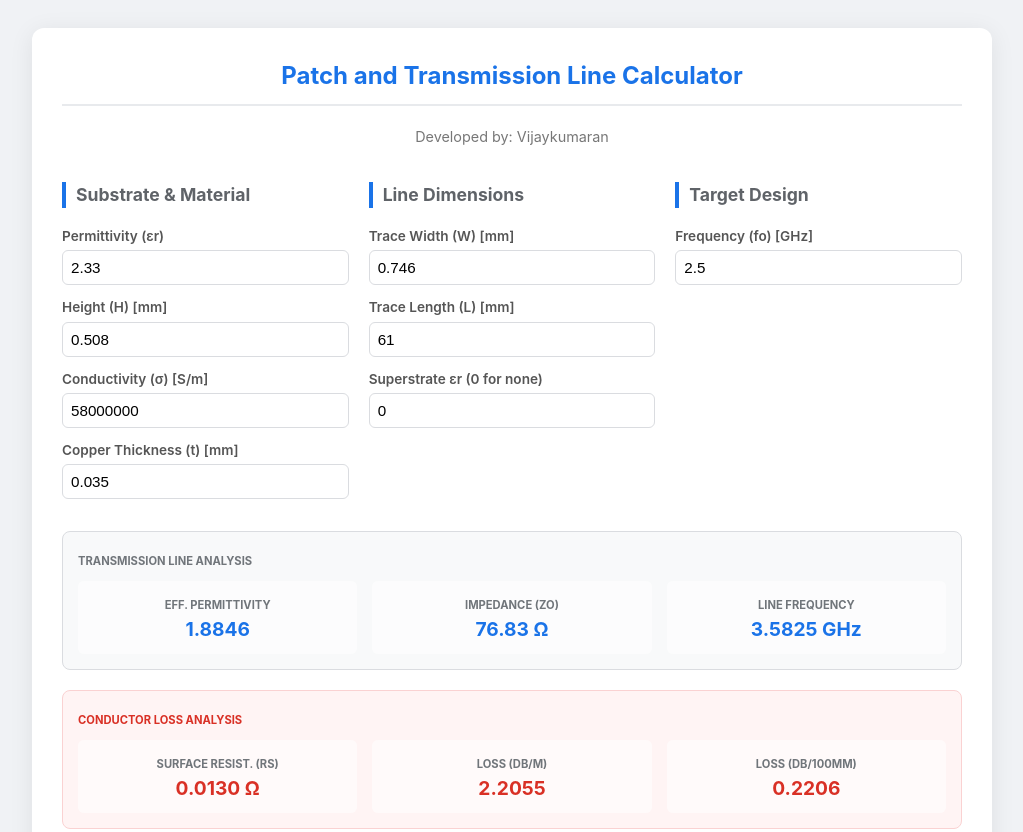
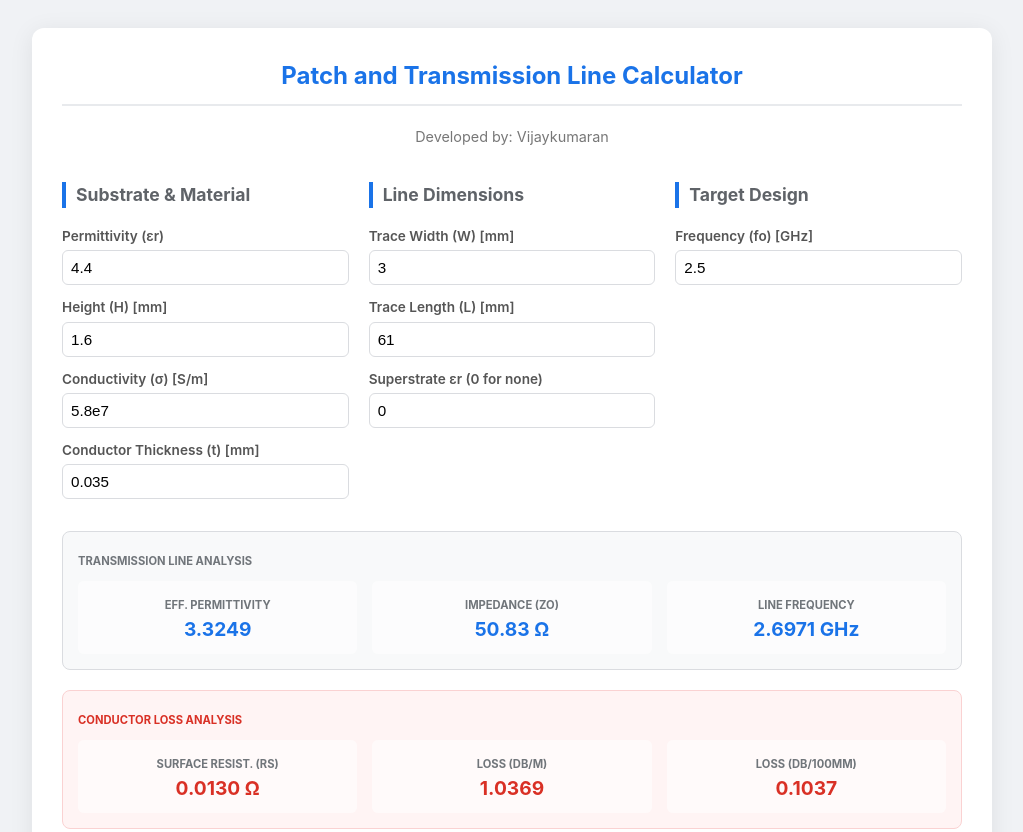
Before and after one commit to Viji912/Line-Calculator, a plain HTML site: page index.html in a window 1280 px wide. Shown: the top 832 px of the page, without its empty margins (128-1151 px from the left). Drawn offline with Linux system fonts and the light colour scheme.

Commit message:
Update index.html

```diff
--- a/index.html
+++ b/index.html
@@ -38,18 +38,18 @@
             <h3>Substrate & Material</h3>
             <div class="input-group">
                 <label>Permittivity (εr)</label>
-                <input type="number" id="er" value="2.33" step="0.01" oninput="calculate()">
+                <input type="number" id="er" value="4.4" step="0.01" oninput="calculate()">
             </div>
             <div class="input-group">
                 <label>Height (H) [mm]</label>
-                <input type="number" id="h" value="0.508" step="0.001" oninput="calculate()">
+                <input type="number" id="h" value="1.6" step="0.001" oninput="calculate()">
             </div>
             <div class="input-group">
                 <label>Conductivity (σ) [S/m]</label>
-                <input type="number" id="sig" value="58000000" oninput="calculate()">
+                <input type="number" id="sig" value="5.8e7" step="any" oninput="calculate()">
             </div>
             <div class="input-group">
-                <label>Copper Thickness (t) [mm]</label>
+                <label>Conductor Thickness (t) [mm]</label>
                 <input type="number" id="t" value="0.035" step="0.001" oninput="calculate()">
             </div>
         </div>
@@ -58,7 +58,7 @@
             <h3>Line Dimensions</h3>
             <div class="input-group">
                 <label>Trace Width (W) [mm]</label>
-                <input type="number" id="w" value="0.746" step="0.001" oninput="calculate()">
+                <input type="number" id="w" value="3" step="0.001" oninput="calculate()">
             </div>
             <div class="input-group">
                 <label>Trace Length (L) [mm]</label>
```
